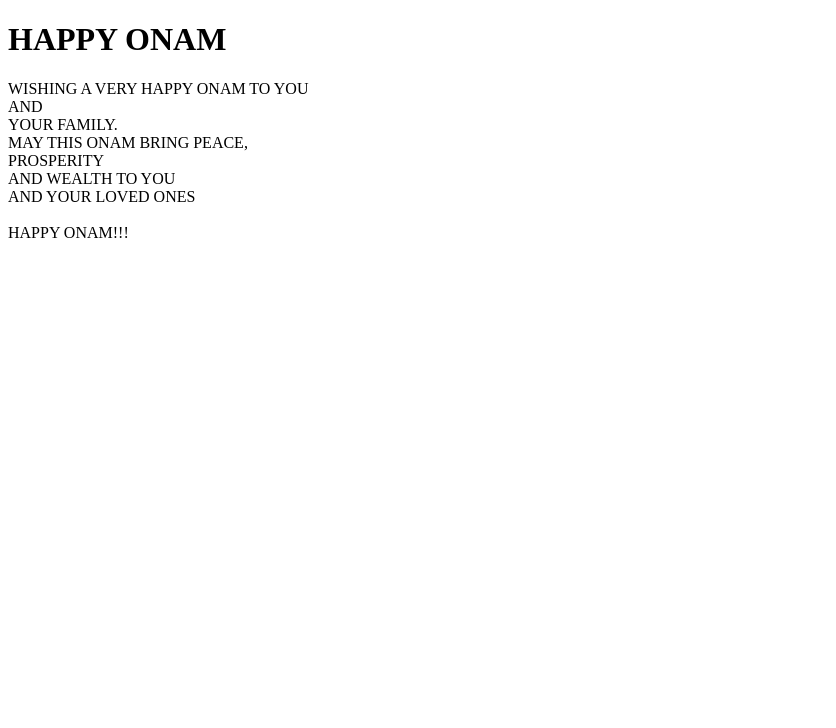
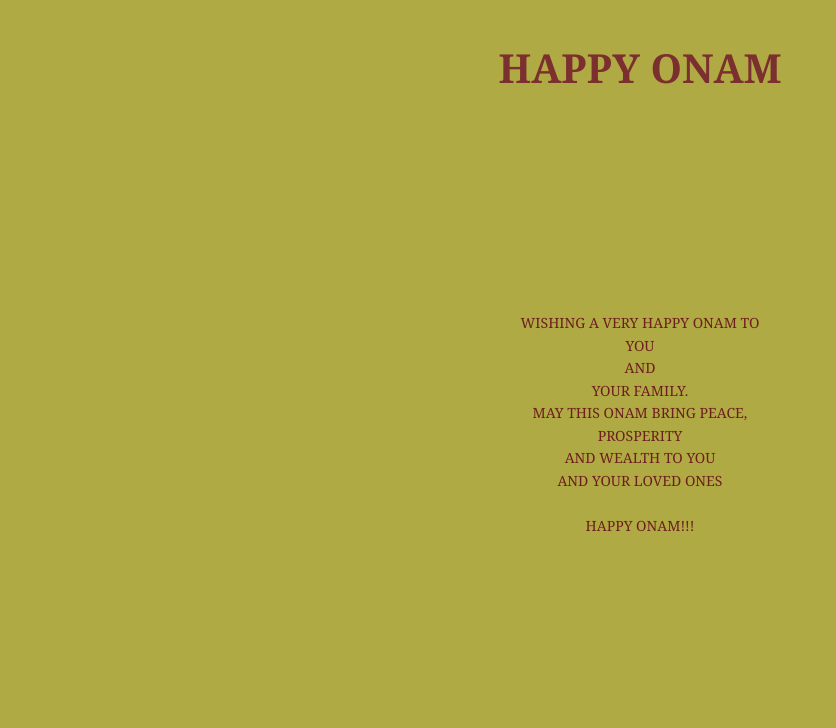
Before and after one commit to Lekshmi005/onam, a plain HTML site: page index.html in a window 1280 px wide. Shown: the whole page, without its empty margins (0-836 px from the left). Drawn offline with Linux system fonts and the light colour scheme.

Commit message:
index.html

```diff
--- a/index.html
+++ b/index.html
@@ -3,7 +3,7 @@
 <head>
   <meta charset="UTF-8">
   <title>Happy Onam</title>
-  <link rel="stylesheet" href="onam23.css">
+  <link rel="stylesheet" href="styles.css">
 </head>
 <body>
   <h1>HAPPY ONAM</h1>
```
